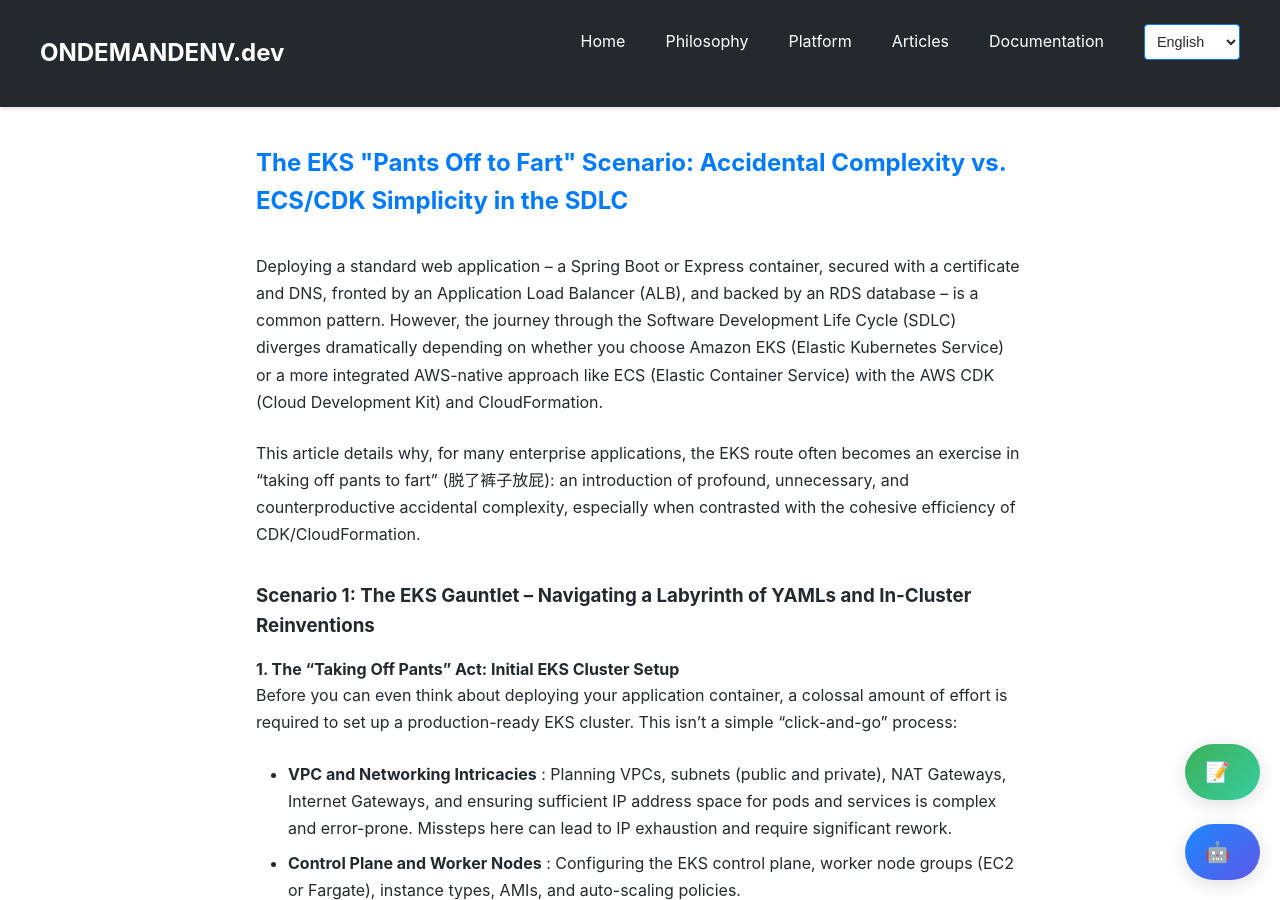
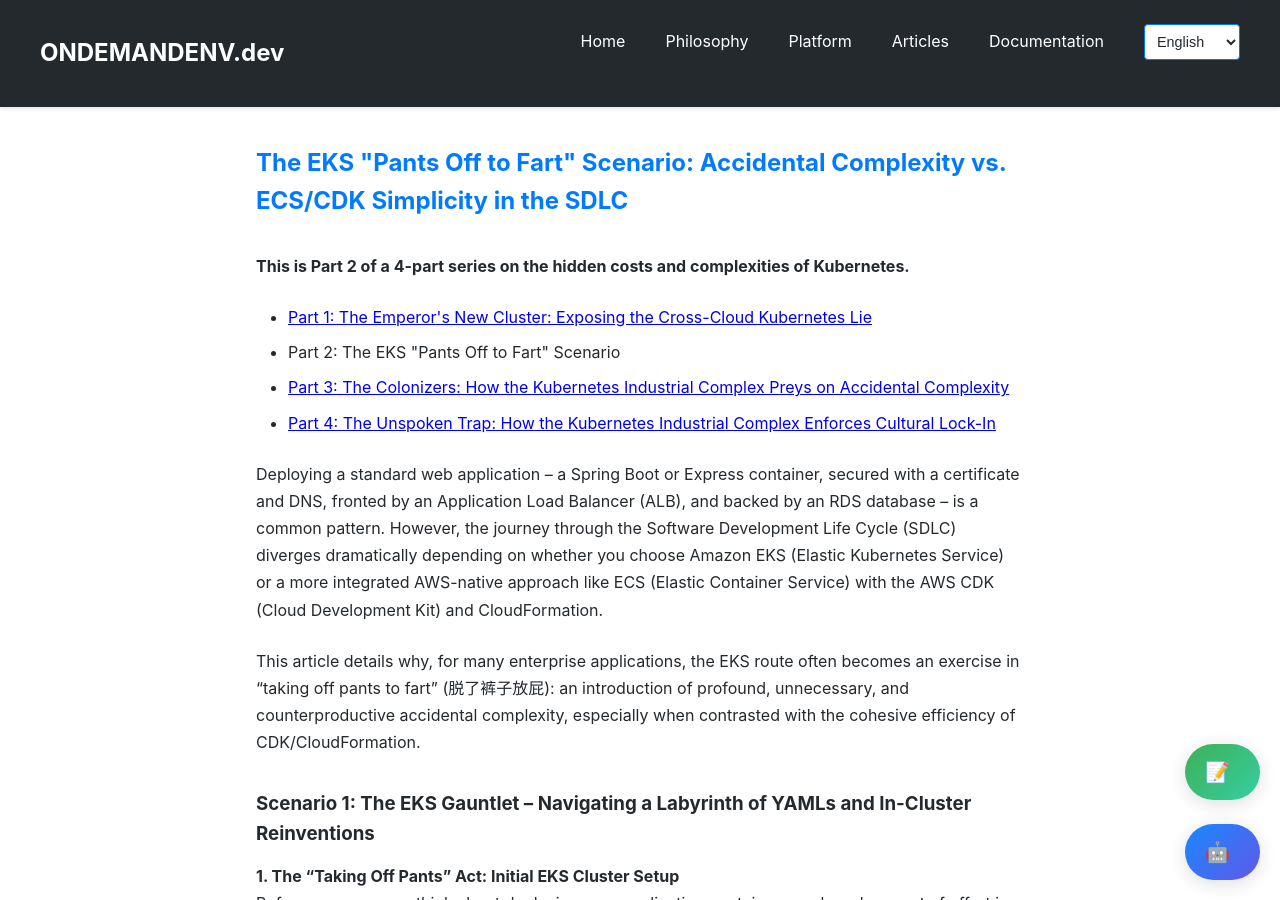
Before and after one commit to ondemandenv/ondemandenv.github.io, a Jekyll site: the page built from articles/eks-critique-series/part-2-pants-off-scenario.md, in a window 1280 px wide and 900 px high. Built offline with Jekyll 4.4.1, drawn with Linux system fonts in a browser that asks for light colours; a script that is not in the unit is left out; some of the changed text lies outside the part shown.

Commit message:
feat: Organize EKS critique articles into a series
- Moves four existing articles (two from `_refining`) into a new dedicated directory `articles/eks-critique-series`.
- Renames the articles to reflect their order in the series (Part 1-4).
- Adds YAML front matter to the draft articles to standardize them.
- Enriches each article with a series header and next/previous navigation links to connect them.
- Creates a new series landing page at `articles/eks-critique-series.md` to introduce the series and link to all parts.
- Updates `articles.html` to remove the links to the old individual articles and adds a new prominent link to the series landing page.

```diff
--- a/articles/eks-pants-off-scenario.md
+++ b/articles/eks-critique-series/part-2-pants-off-scenario.md
@@ -1,9 +1,19 @@
 ---
 layout: article
 title: 'The EKS "Pants Off to Fart" Scenario: Accidental Complexity vs. ECS/CDK Simplicity in the SDLC'
-permalink: /articles/eks-pants-off-scenario/
+permalink: /articles/eks-critique-series/part-2-pants-off-scenario/
 author: "Gary Yang"
 ---
+
+<div class="series-notice">
+  <p><strong>This is Part 2 of a 4-part series on the hidden costs and complexities of Kubernetes.</strong></p>
+  <ul>
+    <li><a href="/articles/eks-critique-series/part-1-emperor-new-cluster/">Part 1: The Emperor's New Cluster: Exposing the Cross-Cloud Kubernetes Lie</a></li>
+    <li>Part 2: The EKS "Pants Off to Fart" Scenario</li>
+    <li><a href="/articles/eks-critique-series/part-3-the-colonizers-tax/">Part 3: The Colonizers: How the Kubernetes Industrial Complex Preys on Accidental Complexity</a></li>
+    <li><a href="/articles/eks-critique-series/part-4-the-cultural-virus/">Part 4: The Unspoken Trap: How the Kubernetes Industrial Complex Enforces Cultural Lock-In</a></li>
+  </ul>
+</div>
 
 Deploying a standard web application – a Spring Boot or Express container, secured with a certificate and DNS, fronted by an Application Load Balancer (ALB), and backed by an RDS database – is a common pattern. However, the journey through the Software Development Life Cycle (SDLC) diverges dramatically depending on whether you choose Amazon EKS (Elastic Kubernetes Service) or a more integrated AWS-native approach like ECS (Elastic Container Service) with the AWS CDK (Cloud Development Kit) and CloudFormation.
 
@@ -203,3 +213,10 @@ Before defaulting to EKS because "Kubernetes is the standard," organizations mus
   7. <https://docs.aws.amazon.com/decision-guides/latest/containers-on-aws-how-to-choose/choosing-aws-container-service.html>
   8. <https://www.economize.cloud/blog/aws-eks-vs-ecs/>
   9. <https://www.ranthebuilder.cloud/post/build-a-serverless-web-application-on-fargate-ecs-and-cdk>
+
+---
+
+<div class="series-navigation">
+  <a href="/articles/eks-critique-series/part-1-emperor-new-cluster/" class="previous">&laquo; Previous: Part 1</a>
+  <a href="/articles/eks-critique-series/part-3-the-colonizers-tax/" class="next">Next: Part 3 &raquo;</a>
+</div>
```
Also changed, not shown: articles.html (+4 -8 lines), articles/eks-critique-series.md (added, +30 -0 lines), articles/eks-critique-series/part-1-emperor-new-cluster.md (renamed from articles/emperor-new-cluster-cross-cloud-kubernetes-lie.md, +17 -1 lines), articles/eks-critique-series/part-3-the-colonizers-tax.md (renamed from _refining/eks-taxs.md, +24 -0 lines), articles/eks-critique-series/part-4-the-cultural-virus.md (renamed from _refining/eks-virus.md, +24 -1 lines).
